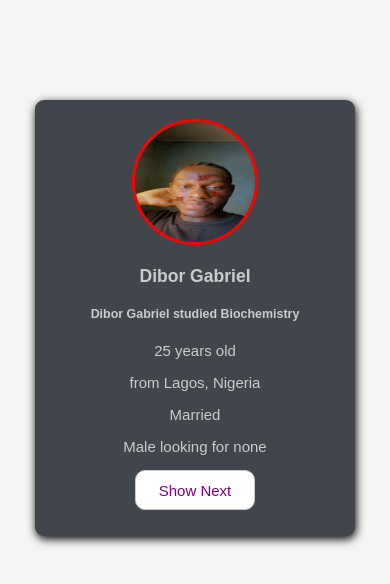
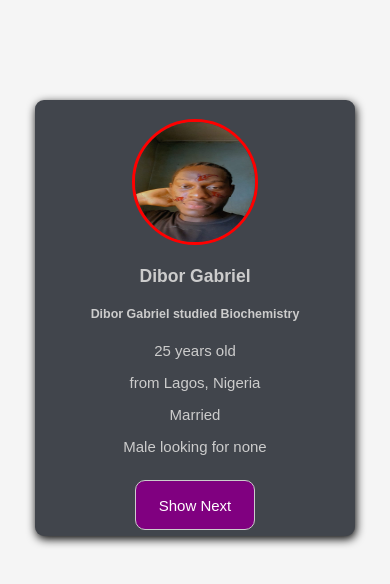
Before and after one commit to MeeksWeb/Profile-Card, a plain HTML site: page index.html in a window 390 px wide. In both pictures the pointer is over the button "Show Next". Drawn offline with Linux system fonts and the light colour scheme.

Commit message:
responsiveness

```diff
--- a/index.css
+++ b/index.css
@@ -43,9 +43,16 @@ button {
 button:hover {
      background:
      #fff; color: purple;
+     background: purple;
+     color: #fff;
+     border: 1px solid #ccc;
+     border-radius: 10px;
+     width: 120px;
+     height: 50px;
+     margin: 10px;
      }
 
-@media screen and (max-width: 668px) {
+@media screen and (max-width: 670px) {
      body {
           font-size: 15px;
      }
```
